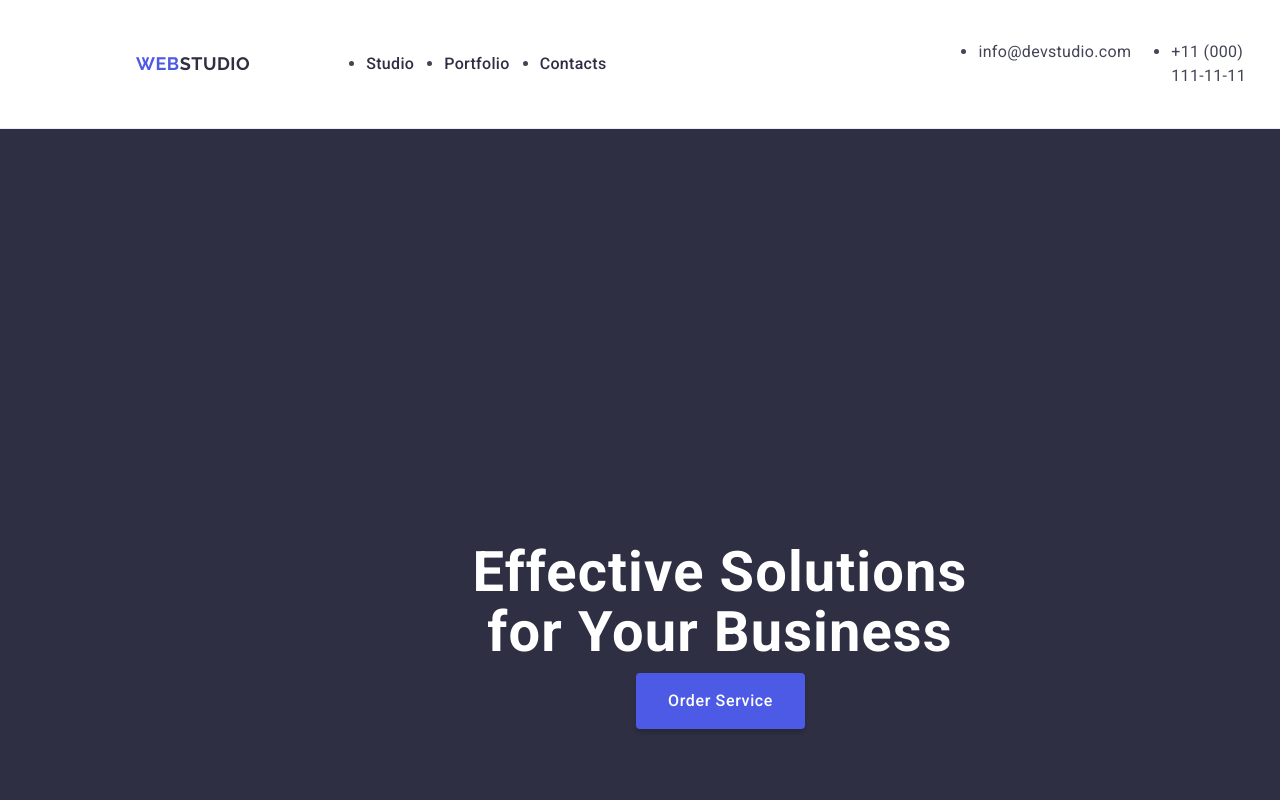
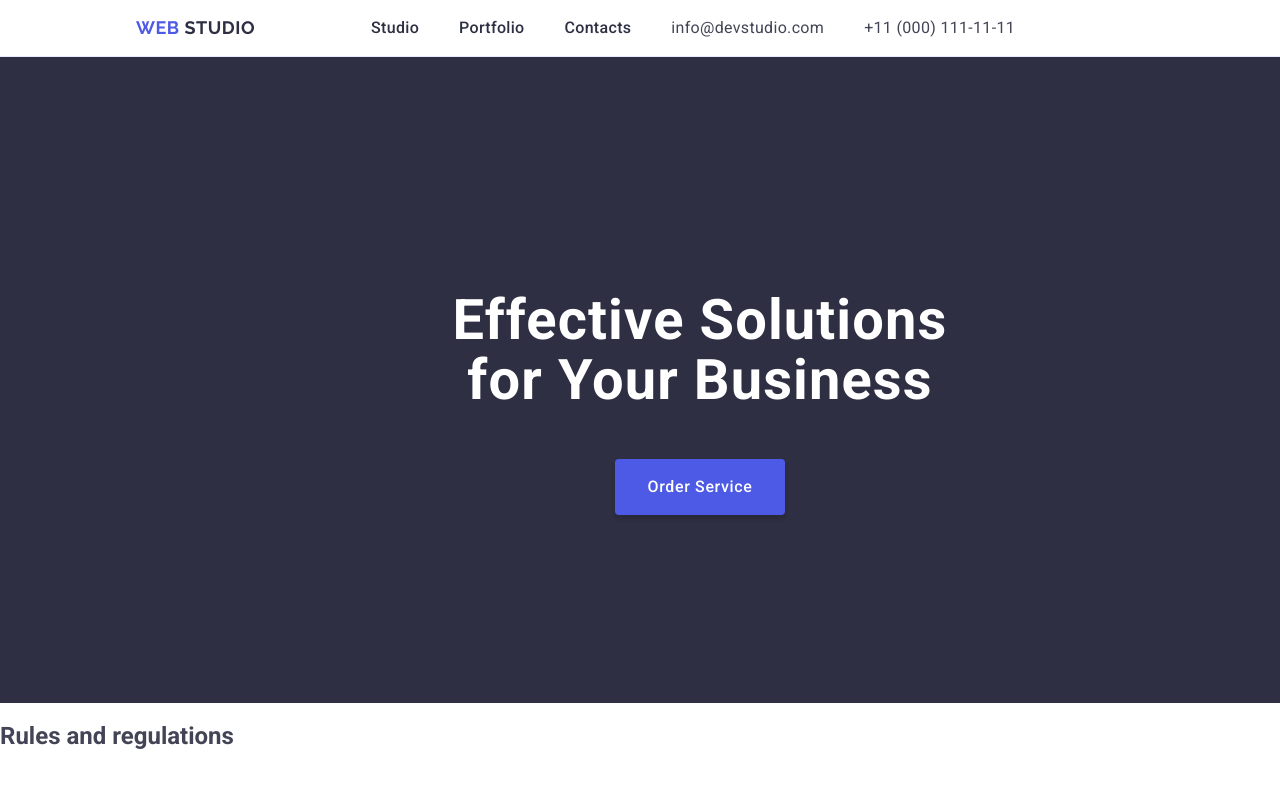
Before and after one commit to Levando21/goit-markup-hw-03, a plain HTML site: page index.html in a window 1280 px wide. Shown: the top 800 px of the page. Drawn offline with nearby package versions, Linux system fonts and the light colour scheme.

Commit message:
names+button

```diff
--- a/css/style.css
+++ b/css/style.css
@@ -17,7 +17,7 @@ body {
 /*header*/
 
 
-.cman-cman{
+.header-start{
 
     border-bottom: 1px solid #e7e9fc;
     text-decoration: none;
@@ -38,7 +38,7 @@ body {
 
     width: 1158px;
     margin: 0 auto ;
-    padding: 0 15px 0 15px ;
+    padding: 0 15px;
 
 }
 
@@ -49,36 +49,6 @@ body {
     align-items:center;
 
 }
-
-
-.info{
-
-    display:flex;
-    gap:30px;
-    margin-right: 332px;
-}
-
-
-.header-types{
-
-    padding: 24px 0 24px;
-
-}
-
-.links-list{
-
-   display: flex;
-   gap:40px;
-
-}
-
-.links-names{
-
-    padding: 24px 0 24px;
-    gap:40px;
-
-}
-
 
 
 .pedro-pablo {
@@ -111,9 +81,15 @@ body {
    line-height: 1.17
 }
 
-.info a{
+ul {
 
-    display: inline-flex;
+    list-style:none;
+}
+
+
+.info{
+
+    display: flex;
     align-items: flex-start;
     gap: 40px;
     font-weight: 500;
@@ -122,8 +98,9 @@ body {
     color: #2e2f42;
     text-decoration: none;
 
+}
 
-}
+
 
 .index-bimbex{
 
@@ -148,10 +125,19 @@ body {
 .links{
 
     font-style: normal;
-    text-decoration: none;
+
 
 
 }
+
+
+.links-list{
+
+    display: flex;
+    gap:40px;
+
+ }
+
 
 .clue-links{
 
@@ -175,6 +161,7 @@ body {
 
 
 .main-section {
+
     padding: 188px 0;
     background: var(--NAVY-BLUE, #2E2F42);
 
@@ -185,50 +172,44 @@ body {
 
 
 
-
 .main-name {
 
+    font-size: 56px;
+    font-weight: 700;
+    line-height: 1.07;
+    letter-spacing: 1.12px;
+    text-align: center;
+    color: #FFF;
     max-width: 496px;
-    color: var(--WHITE, #FFF);
-    text-align: center;
-    font-family: Roboto;
-    font-size: 56px;
-    font-style: normal;
-    margin-left: 472px;
-    padding-top: 180px;
-    position: absolute;
-    font-weight: 700;
-    line-height: 1.07; /* 107.143% */
-    letter-spacing: 0.02em;
+    margin-left: auto;
+    margin-right: auto;
+    margin-bottom: 48px;
 }
 
 
-button  {
+button, select{
 
-    border:none;
-    display:block;
-    min-width:169px;
-    height:56px;
-    color: var(--WHITE, #FFF);
-  /* Button Text */
+    text-transform:none;
+}
+
+
+.order-service  {
+    color: #FFF;
     font-family: "Roboto", sans-serif;
-    font-size: 16px;
-    font-style: normal;
-    font-weight: 500;
-    line-height: 24px; /* 150% */
-    letter-spacing: 0.64px;
-  /*Button*/
-    display: inline-flex;
-    padding: 16px 32px;
-    align-items: flex-start;
-    gap: 10px;
-    border-radius: 4px;
     background: var(--IRIS, #4D5AE5);
     box-shadow: 0px 4px 4px 0px rgba(0, 0, 0, 0.15);
-    margin-left: 636px;
-    box-flex: center;
-    margin-top: 356px;
+    font-size: 16px;
+    font-weight: 500;
+    line-height: 1.5;
+    letter-spacing: 0.04em;
     cursor: pointer;
+    display: block;
+    min-width: 169px;
+    height: 56px;
+    padding: 16px 32px;
+    border-radius: 4px;
+    border: none;
+    margin: 0 auto;
 
 
 
--- a/index.html
+++ b/index.html
@@ -19,16 +19,18 @@
 <body>
 
 
-   <header class = "cman-cman">
+   <header class = "header-start">
     <div class = "container header-container">
      <nav class = "navig-header">
-       <a href = "./index.html" class ="pedro-pablo">Web<span class = "web-beb">Studio</span></a>
+       <a href = "./index.html" class ="pedro-pablo">Web
+        <span class = "web-beb">Studio</span>
+       </a>
 
        <ul class = "info">
 
-       <li class = "header-types"><a class = "index-bimbex" href="./index.html">Studio</a></li>
-       <li class = "header-types"><a class = "index-bimbex" href="">Portfolio</a></li>
-       <li class = "header-types"><a class = "index-bimbex" href="">Contacts</a></li>
+       <li><a class = "index-bimbex" href="./index.html">Studio</a></li>
+       <li><a class = "index-bimbex" href="">Portfolio</a></li>
+       <li><a class = "index-bimbex" href="">Contacts</a></li>
 
        </ul>
 
@@ -36,8 +38,8 @@
 
      <address class = "links">
        <ul class = "links-list">
-         <li class = "links-names"><a class = "clue-links" href="mailto:info@devstudio.com">info@devstudio.com</a></li>
-         <li class = "links-names"><a class = "clue-links" href="tel:+110001111111">+11 (000) 111-11-11</a></li>
+         <li><a class = "clue-links" href="mailto:info@devstudio.com">info@devstudio.com</a></li>
+         <li><a class = "clue-links" href="tel:+110001111111">+11 (000) 111-11-11</a></li>
 
        </ul>
 
```
